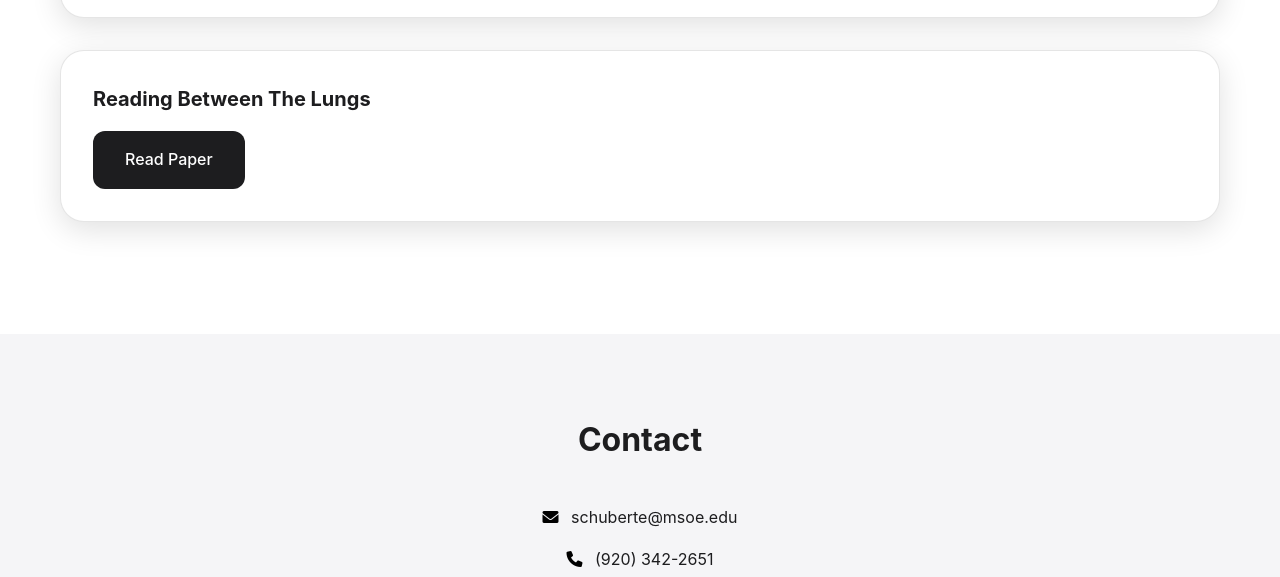
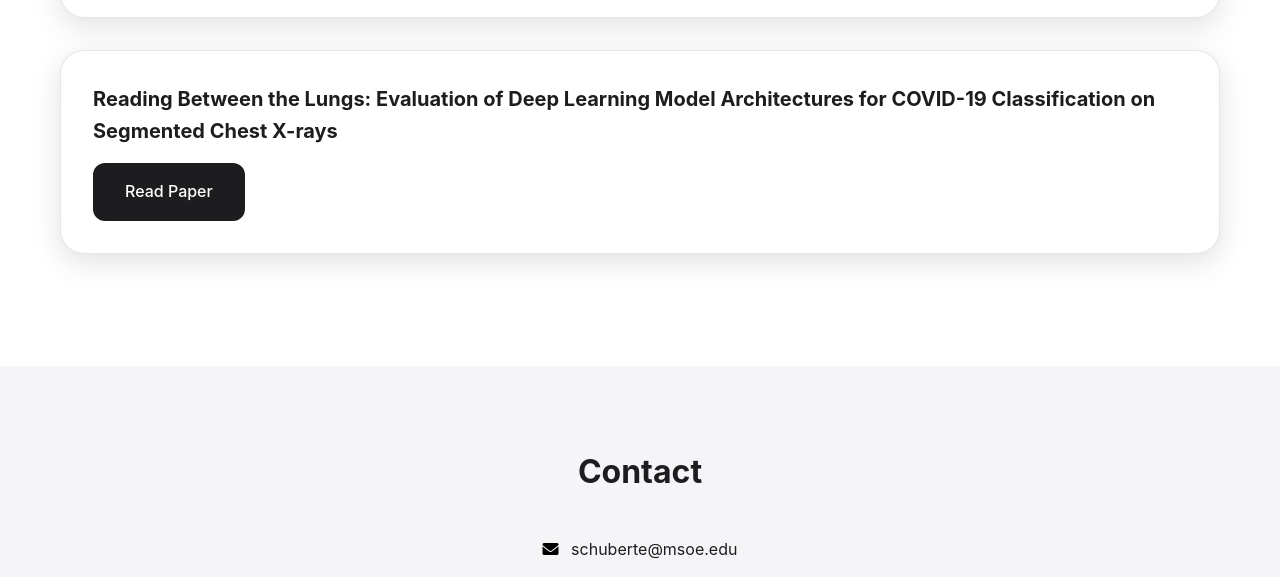
Before and after one commit to evanschubert1/my_website, a plain HTML site: page index.html in a window 1280 px wide. Shown: the part 2005-2582 px from the top of the page. Drawn offline with Linux system fonts and the light colour scheme.

Commit message:
removed info

```diff
--- a/index.html
+++ b/index.html
@@ -73,7 +73,7 @@
                 <a href="https://drive.google.com/file/d/1A4-Z5jlpEH6PvEz1E_MYq7pu8JTWw5w3/view" target="_blank" class="button">Read Paper</a>
             </div>
             <div class="publication-card">
-                <h3>Reading Between The Lungs</h3>
+                <h3>Reading Between the Lungs: Evaluation of Deep Learning Model Architectures for COVID-19 Classification on Segmented Chest X-rays</h3>
                 <a href="https://drive.google.com/file/d/1glyTtyK3NwzKZMlQXTDvjHmZ0OsCvJ43/view" target="_blank" class="button">Read Paper</a>
             </div>
         </div>
@@ -84,7 +84,6 @@
             <h2>Contact</h2>
             <div class="contact-info">
                 <p><i class="fas fa-envelope"></i> schuberte@msoe.edu</p>
-                <p><i class="fas fa-phone"></i> (920) 342-2651</p>
                 <p><i class="fab fa-linkedin"></i> <a href="https://linkedin.com/in/schubertevan/" target="_blank">linkedin.com/in/schubertevan/</a></p>
             </div>
         </div>
```
